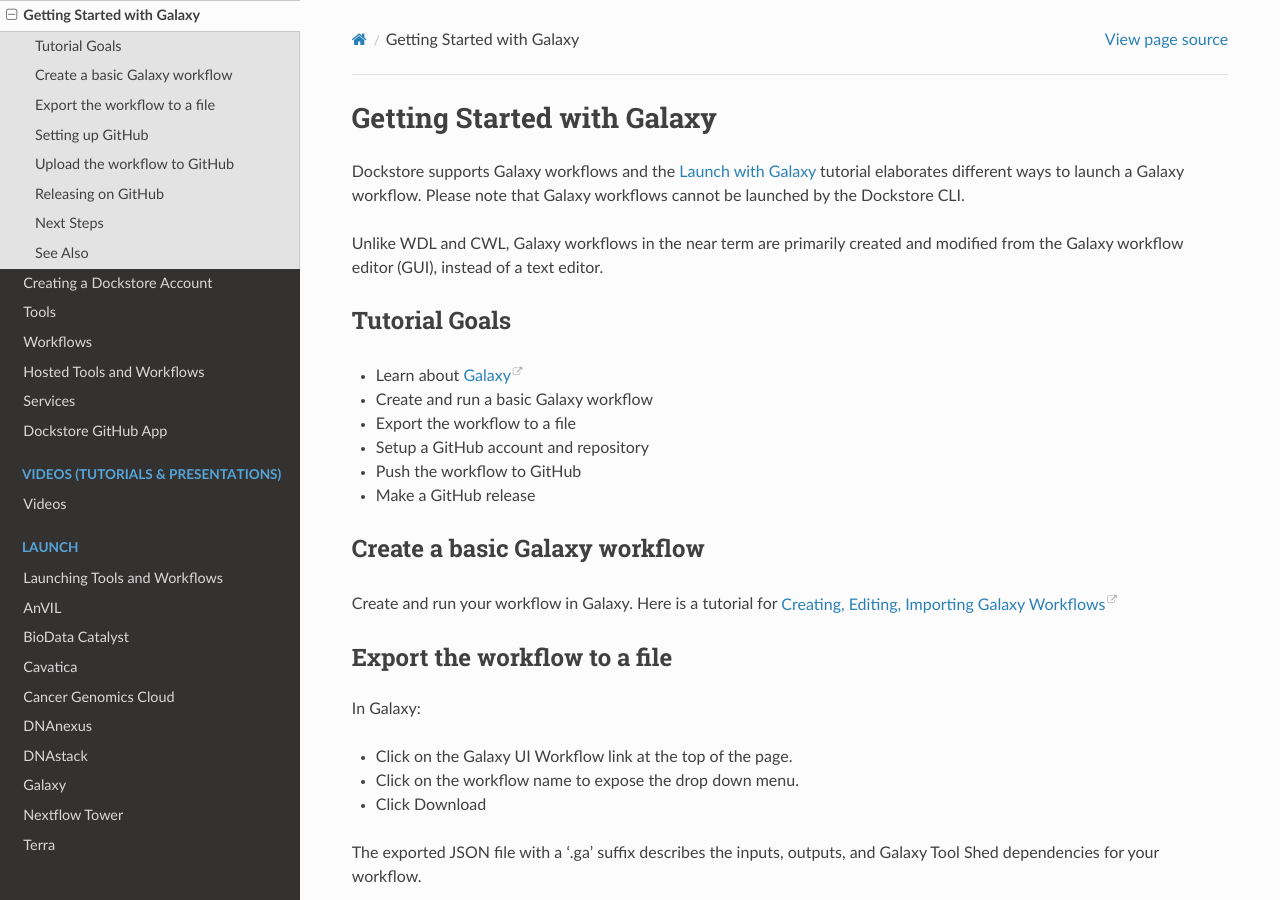
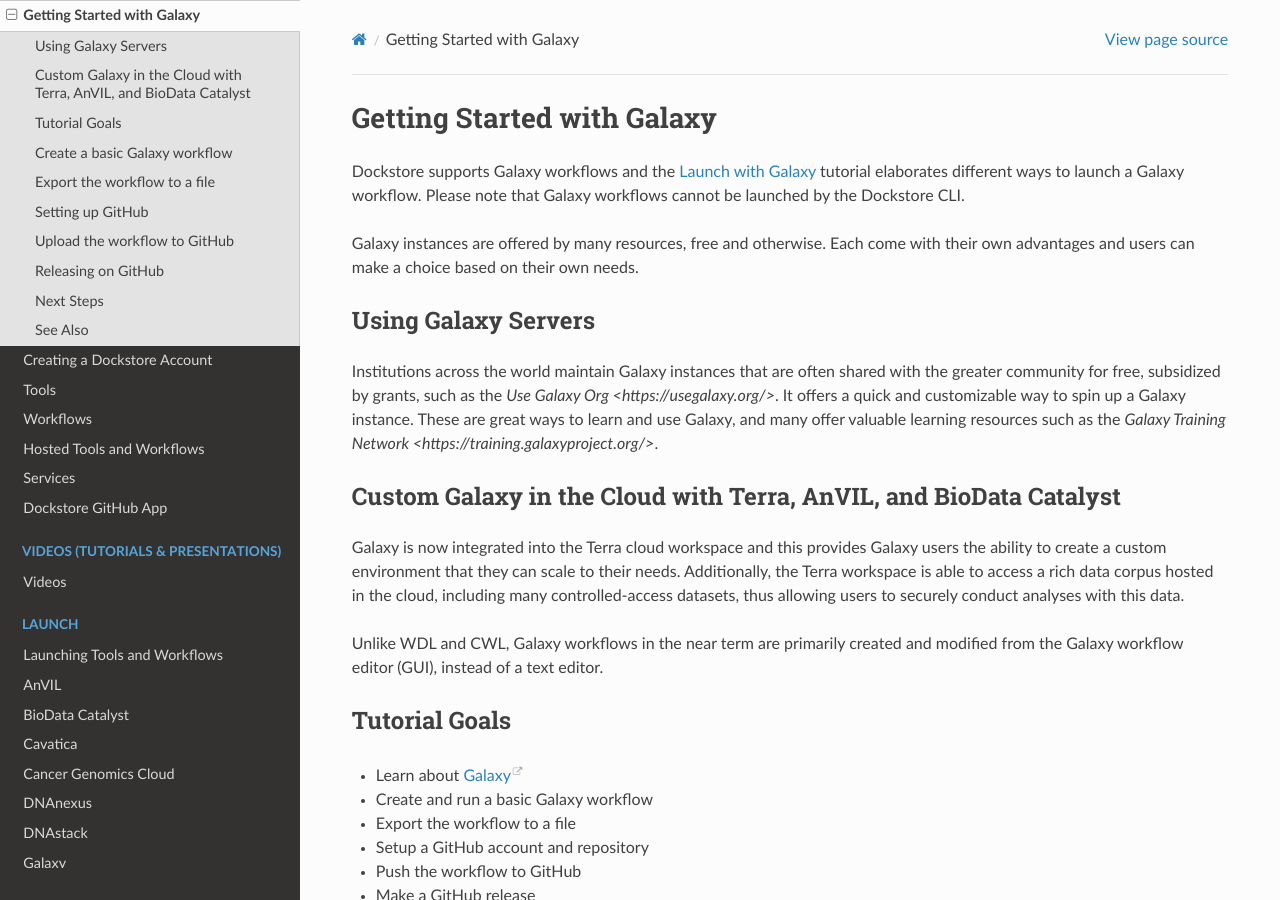
Before and after one commit to dockstore/dockstore-documentation, a Sphinx documentation site: the page built from docs/getting-started/getting-started-with-galaxy.rst, in a window 1280 px wide and 900 px high. Built offline with Sphinx 7.4.7 and the Read the Docs theme 2.0.0, drawn with Linux system fonts in a browser that asks for light colours.

Commit message:
Update getting-started-with-galaxy.rst
Changes to the intro section

```diff
--- a/docs/getting-started/getting-started-with-galaxy.rst
+++ b/docs/getting-started/getting-started-with-galaxy.rst
@@ -3,6 +3,16 @@
 ===========================
 
 Dockstore supports Galaxy workflows and the :doc:`Launch with Galaxy <../../launch-with/galaxy-launch-with>` tutorial elaborates different ways to launch a Galaxy workflow. Please note that Galaxy workflows cannot be launched by the Dockstore CLI.
+
+Galaxy instances are offered by many resources, free and otherwise. Each come with their own advantages and users can make a choice based on their own needs.
+
+Using Galaxy Servers
+--------------------
+Institutions across the world maintain Galaxy instances that are often shared with the greater community for free, subsidized by grants, such as the `Use Galaxy Org <https://usegalaxy.org/>`. It offers a quick and customizable way to spin up a Galaxy instance. These are great ways to learn and use Galaxy, and many offer valuable learning resources such as the `Galaxy Training Network <https://training.galaxyproject.org/>`.
+
+Custom Galaxy in the Cloud with Terra, AnVIL, and BioData Catalyst
+------------------------------------------------------------------
+Galaxy is now integrated into the Terra cloud workspace and this provides Galaxy users the ability to create a custom environment that they can scale to their needs. Additionally, the Terra workspace is able to access a rich data corpus hosted in the cloud, including many controlled-access datasets, thus allowing users to securely conduct analyses with this data.
 
 Unlike WDL and CWL, Galaxy
 workflows in the near term are primarily created and modified
```
